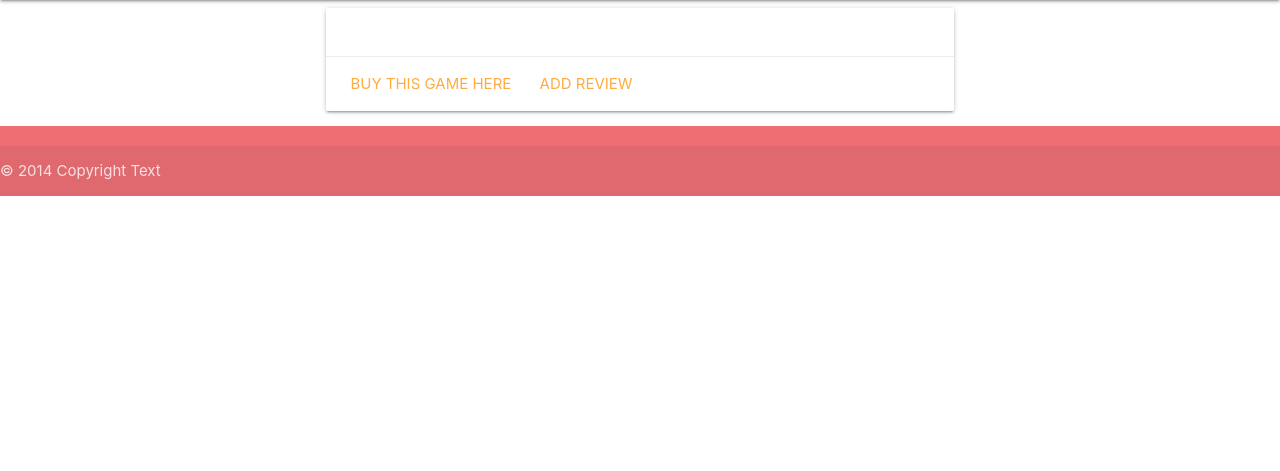
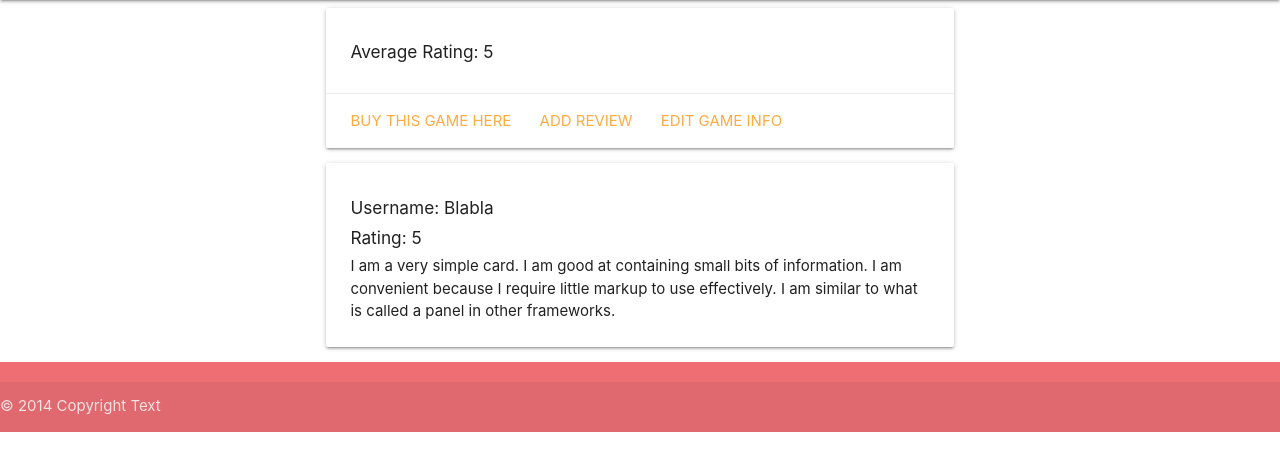
Before and after one commit to teppm/MS3-Project, a Flask app: template templates/game_details.html in a window 1280 px wide. Shown: the part 64-535 px from the top of the page. Run offline with Flask 2, Linux system fonts and the light colour scheme; the template is opened without the code that fills it, so the values that code supplies are empty; some libraries are stand-ins or nearby versions.

Commit message:
added: area for review info and average rating for the game

```diff
--- a/templates/game_details.html
+++ b/templates/game_details.html
@@ -10,12 +10,21 @@
                 <span class="card-title">{{ game.game_name }}</span>
             </div>
             <div class="card-content">
+                <h6>Average Rating: 5</h6>
                 <p>{{ game.game_summary }}</p>
             </div>
             <div class="card-action">
                 <a href="{{ game.purchase_link }}">Buy this game here</a>
                 <a href="">Add Review</a>
+                <a href="">Edit Game Info</a>
             </div>
+        </div>
+        <div class="card-panel">
+            <h6>Username: Blabla</h6>
+            <h6>Rating: 5</h6>
+            <span>I am a very simple card. I am good at containing small bits of information.
+        I am convenient because I require little markup to use effectively. I am similar to what is called a panel in other frameworks.
+        </span>
         </div>
     </div>
 </div>
```
